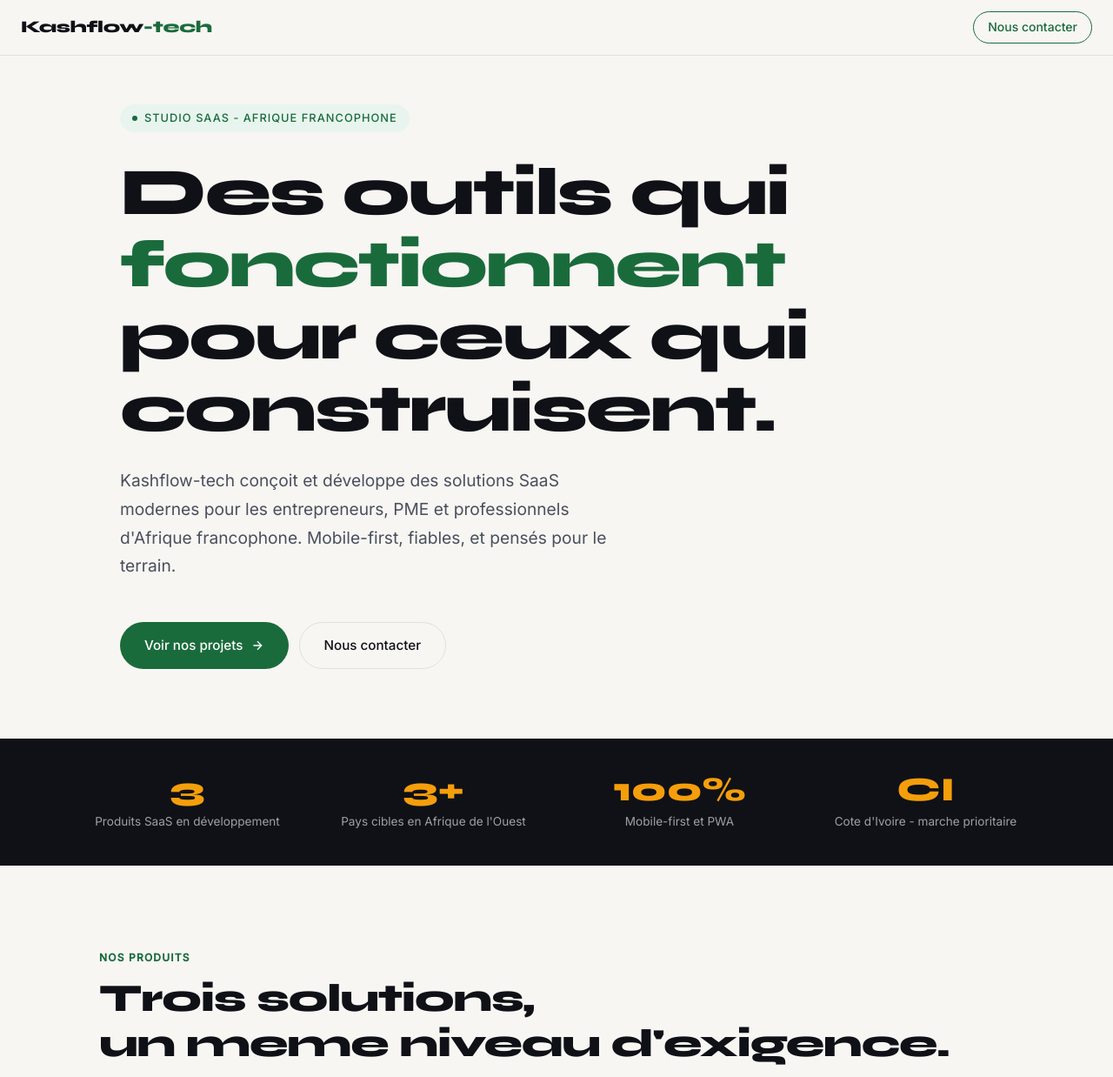
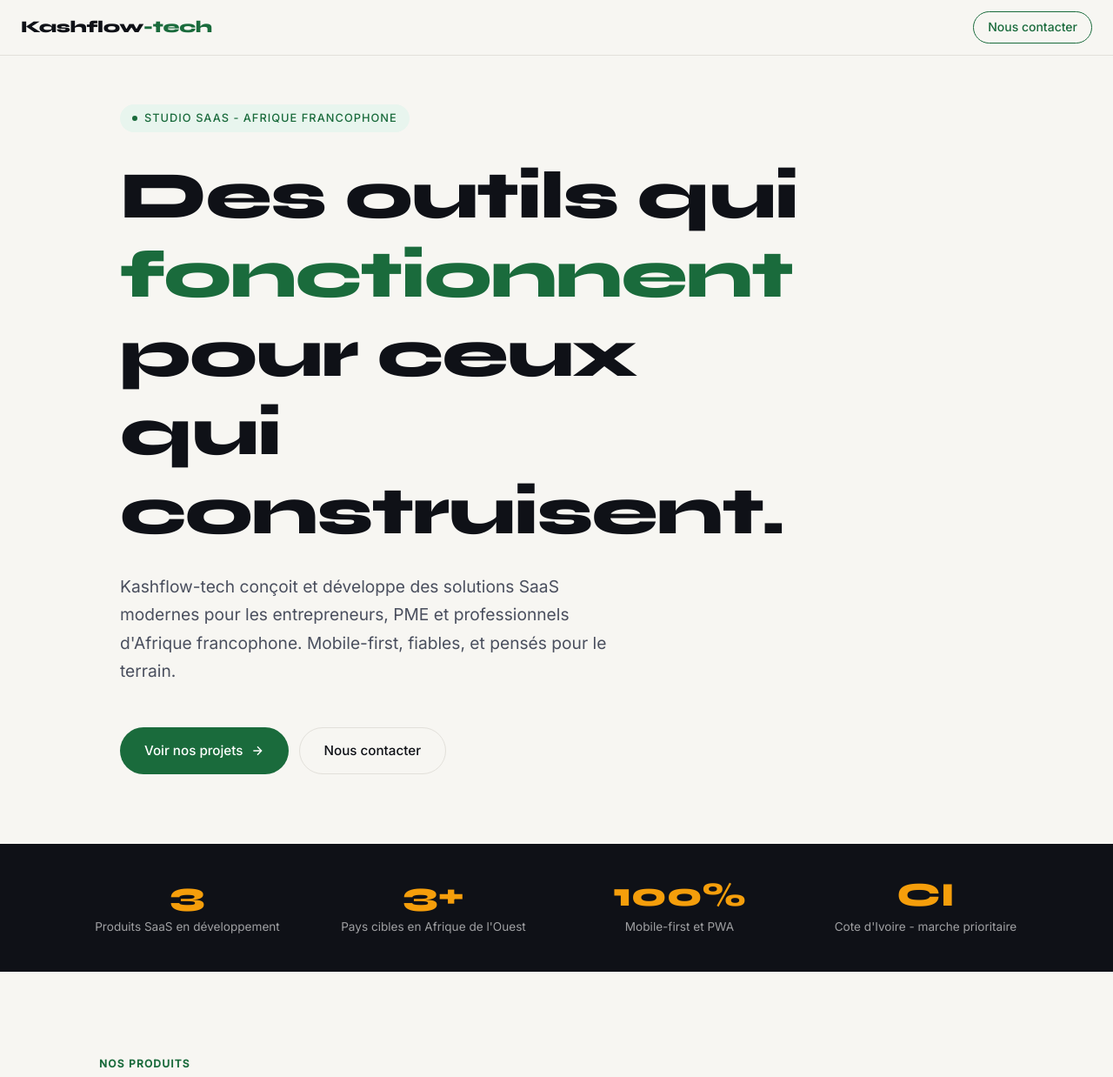
Before and after one commit to kashflowtech/website, a plain HTML site: page index.html in a window 1280 px wide. Shown: the top 1238 px of the page at 87% size. Drawn offline with Linux system fonts and the light colour scheme.

Commit message:
Update index.html

```diff
--- a/index.html
+++ b/index.html
@@ -113,8 +113,8 @@
       font-family: 'Syne', sans-serif;
       font-size: clamp(2.4rem, 6vw, 5rem);
       font-weight: 800;
-      line-height: 1.08;
-      letter-spacing: -0.03em;
+      line-height: 1.18;
+      letter-spacing: -0.02em;
       color: var(--ink);
       max-width: 800px;
       margin-bottom: 24px;
@@ -224,9 +224,9 @@
       font-family: 'Syne', sans-serif;
       font-size: clamp(1.8rem, 4vw, 2.8rem);
       font-weight: 800;
-      letter-spacing: -0.025em;
+      letter-spacing: -0.015em;
       color: var(--ink);
-      line-height: 1.15;
+      line-height: 1.25;
       margin-bottom: 16px;
     }
 
```
